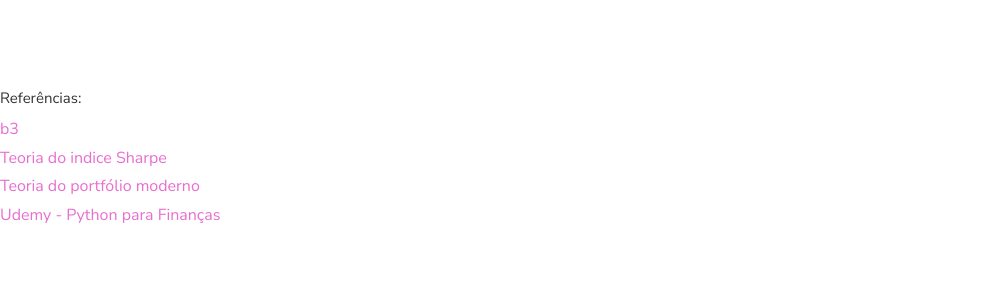
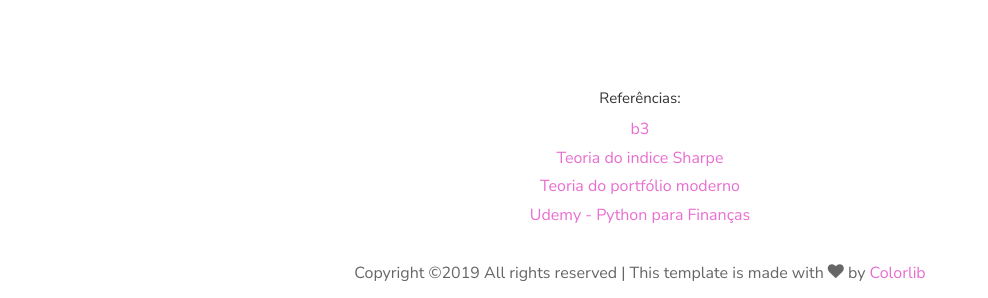
Before and after one commit to bcamera/portfolioAnalyzer, a Django app: template blog/templates/blog/post_detail.html in a window 1280 px wide. Shown: the part 849-1147 px from the top of the page, without its empty margins (0-988 px from the left). Before the commit the page ends 1072 px from the top, so only its background shows below. Run offline with Django 3.2, Linux system fonts and the light colour scheme; the template is opened without the code that fills it, so the values that code supplies are empty; some libraries are stand-ins or nearby versions; some web fonts are replaced.

Commit message:
copyright

```diff
--- a/blog/templates/blog/post_detail.html
+++ b/blog/templates/blog/post_detail.html
@@ -51,6 +51,8 @@
 <br>
 <br>
 <br>
+    <div class="row">
+      <div class="col-md-12 text-center">
     <div>
       <div id="img_home"></div>
       <div id="img_loading"></div>
@@ -62,6 +64,14 @@
       <a href="https://www.udemy.com/python-para-financas-investimentos-analise-de-dados/" target="_blank"> Udemy - Python para Finanças</a><br><br>
       <!--img src="http://bcamera.pythonanywhere.com/post/1/teste/fronteira_eficiente"-->
     </div>
+
+        <p><!-- Link back to Colorlib can't be removed. Template is licensed under CC BY 3.0. -->
+Copyright &copy;<script>document.write(new Date().getFullYear());</script> All rights reserved | This template is made with <i class="icon-heart color-danger" aria-hidden="true"></i> by <a href="https://colorlib.com" target="_blank">Colorlib</a>
+<!-- Link back to Colorlib can't be removed. Template is licensed under CC BY 3.0. --></p>
+      </div>
+    </div>
+  </div>
+</footer>
 <script>
     function funcao(){
 
```
Lines whose indentation alone changed are shown as unchanged.
